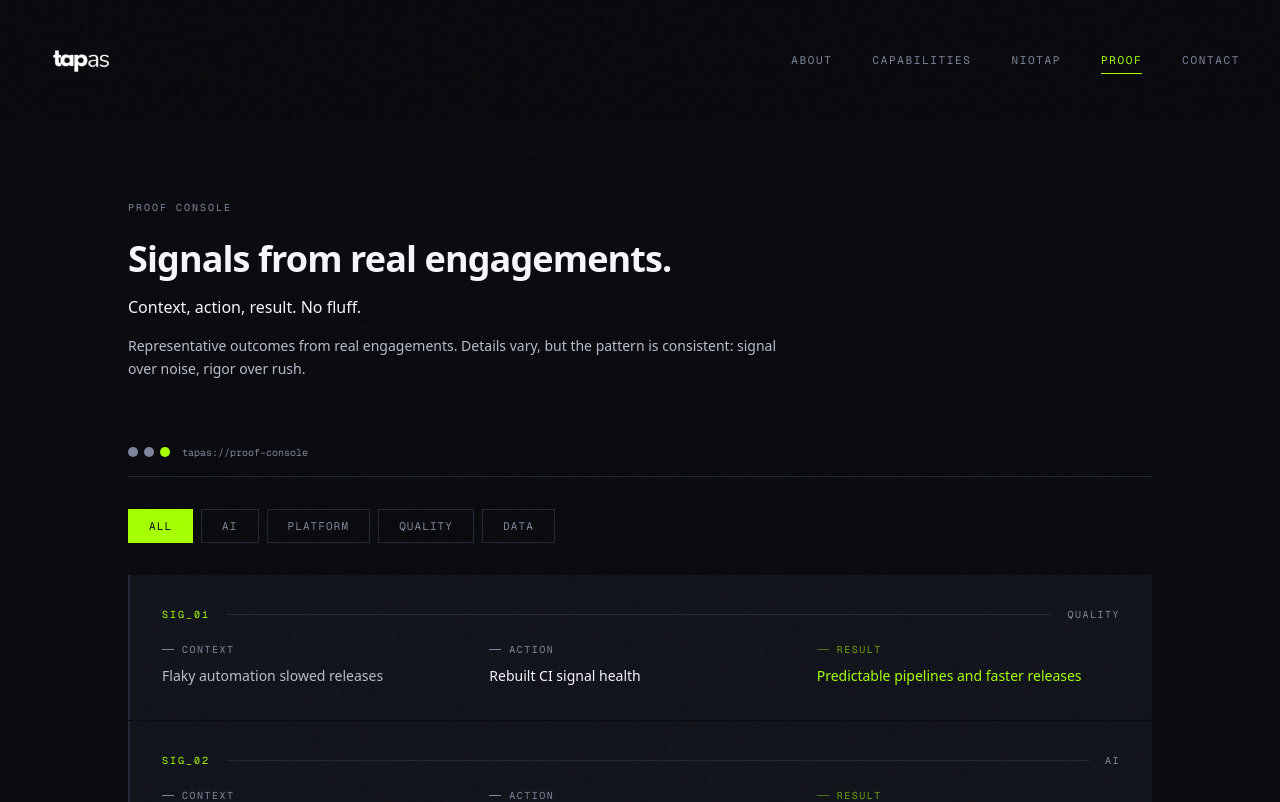
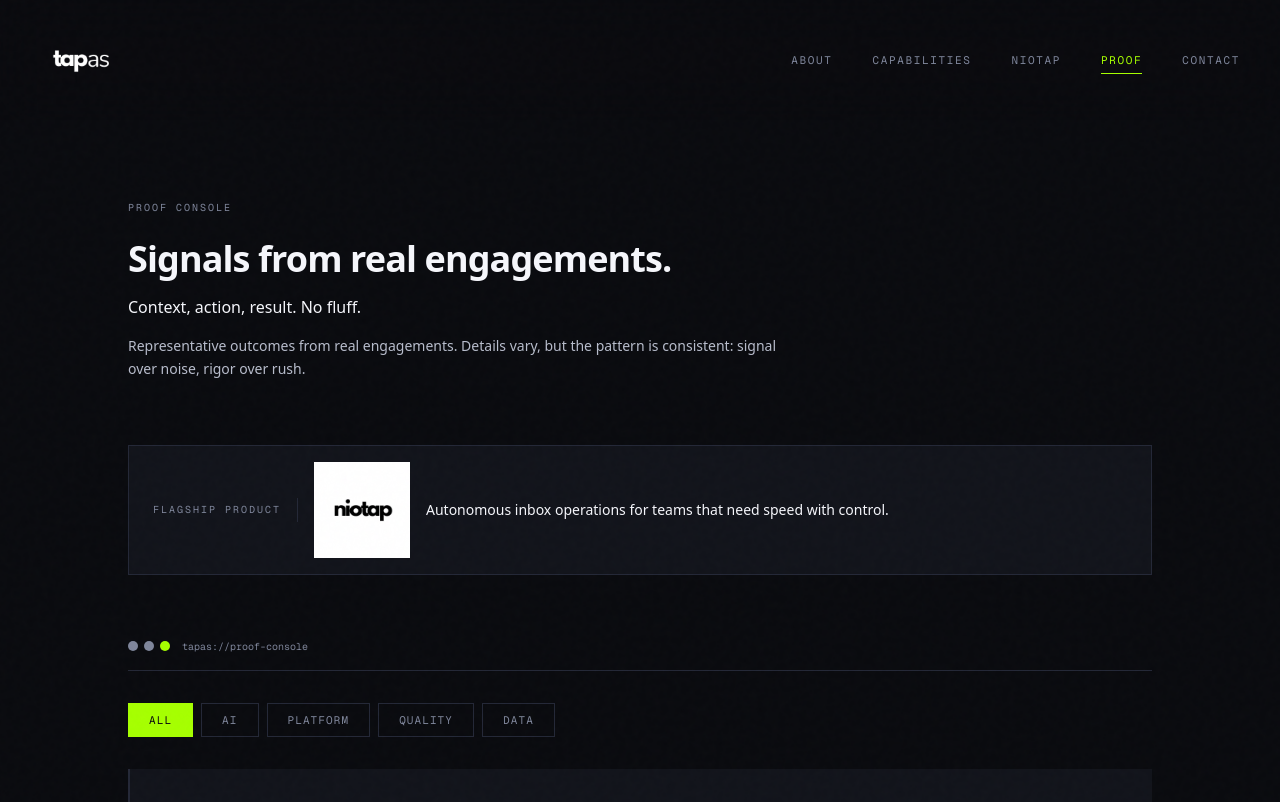
Before and after one commit to advaidg/tapas, a Next.js app: page /proof in a window 1280 px wide. Shown: the top 802 px of the page. Built offline with nearby package versions, Linux system fonts and the light colour scheme.

Commit message:
Add niotap logo to proof

```diff
--- a/src/app/proof/page.tsx
+++ b/src/app/proof/page.tsx
@@ -1,3 +1,4 @@
+import Image from "next/image";
 import ProofConsole from "@/components/ProofConsole";
 import StructuredData from "@/components/StructuredData";
 import { siteContent } from "@/content/site-content";
@@ -10,6 +11,7 @@
 
 export default function ProofPage() {
   const { meta } = siteContent;
+  const { product } = siteContent;
 
   return (
     <section className="px-6 py-32 lg:px-10">
@@ -36,6 +38,16 @@
           <p className="text-sm leading-relaxed text-[var(--text-secondary)]">
             {siteContent.proof.intro}
           </p>
+        </div>
+        <div className="mb-16 flex flex-wrap items-center gap-4 border border-[var(--border)] bg-[var(--bg-surface)] px-6 py-4">
+          <span className="font-mono text-[10px] uppercase tracking-[0.2em] text-[var(--text-dim)]">
+            Flagship product
+          </span>
+          <div className="h-6 w-px bg-[var(--border)]" />
+          <Image src="/niotap.png" alt="niotap" width={96} height={28} />
+          <span className="text-sm text-[var(--text-primary)]">
+            {product.tagline}
+          </span>
         </div>
         <ProofConsole />
 
```
Also changed, not shown: public/niotap.png (added).
